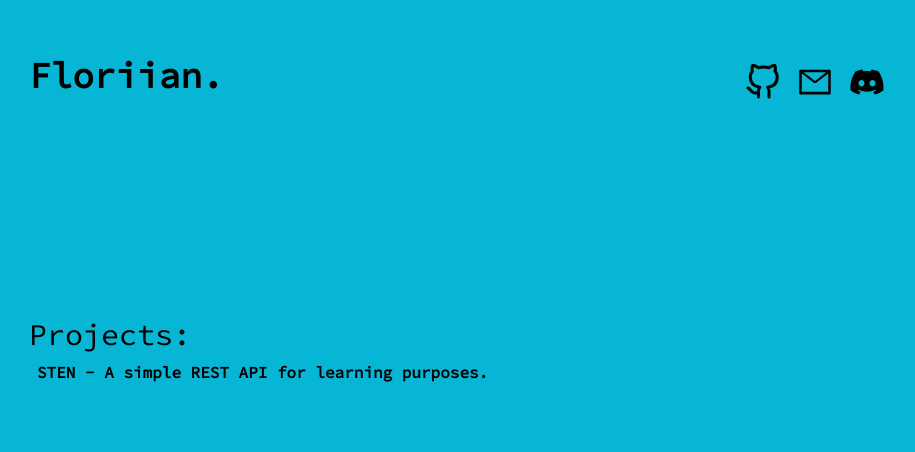
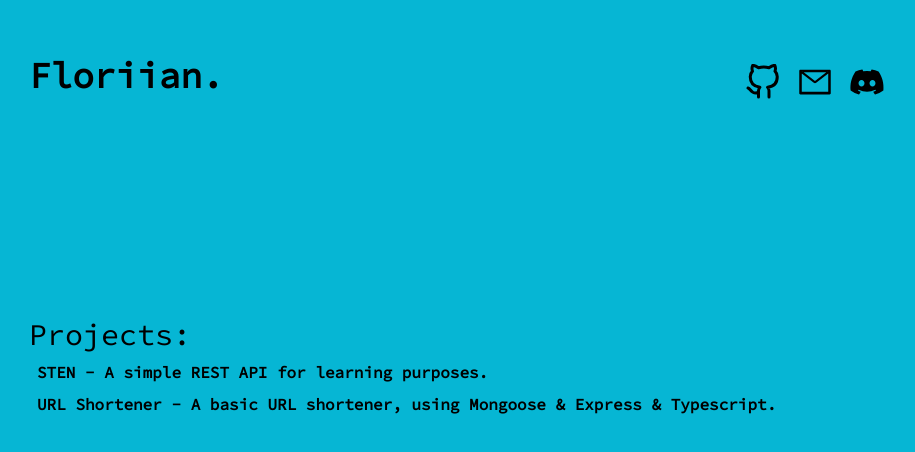
Before and after one commit to Floriian/floriian.github.io, a React (Vite) app: page / in a window 1280 px wide. Shown: the part 152-604 px from the top of the page, without its empty margins (179-1094 px from the left). Built offline with nearby package versions, Linux system fonts and the light colour scheme.

Commit message:
new project.

```diff
--- a/src/components/projectsList.ts
+++ b/src/components/projectsList.ts
@@ -12,4 +12,9 @@ export const projectsarray: IProjects = [
     url: "https://floriian.github.io/sten",
     description: "A simple REST API for learning purposes.",
   },
+  {
+	name: "URL Shortener",
+	url: "https://github.com/floriian/urlshortener",
+	description: "A basic URL shortener, using Mongoose & Express & Typescript.",
+  }
 ];
```
